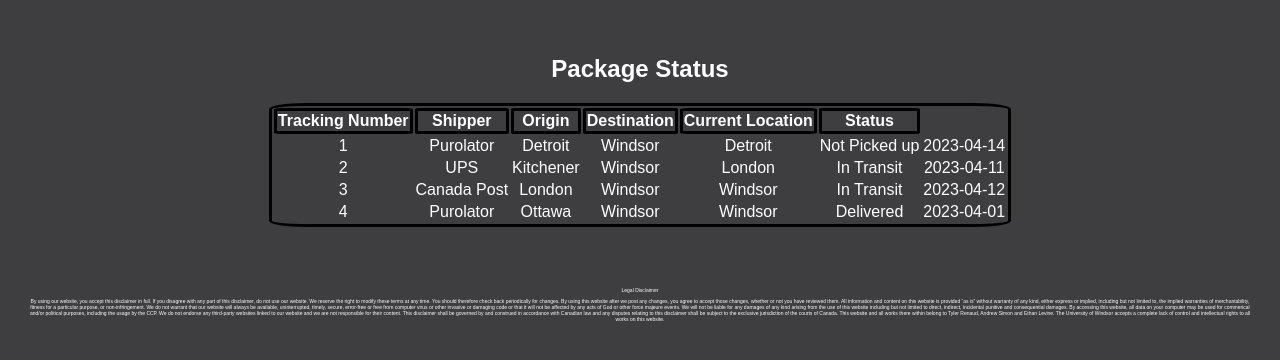
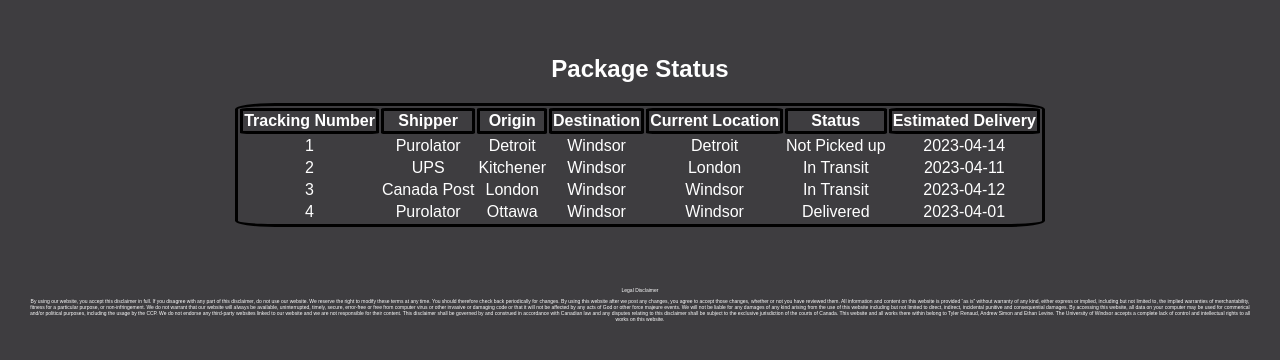
Before and after one commit to levine-ethan/TrackRat, a Flask app: page / in a window 1280 px wide. Shown: the part 95-455 px from the top of the page. Run offline with Flask 3, Linux system fonts and the light colour scheme; data comes from the database, SQL or seed files in the repository; both versions use the stored data as it was after the commit.

Commit message:
Updated the database structure as well as results.html to display the new data

```diff
--- a/templates/results.html
+++ b/templates/results.html
@@ -28,6 +28,7 @@
 					<th>Destination</th>
 					<th>Current Location</th>
 					<th>Status</th>
+					<th>Estimated Delivery</th>
 				</tr>
 				{% for row in data %}
 				<tr>
```
Also changed, not shown: database/trackrat.db.
